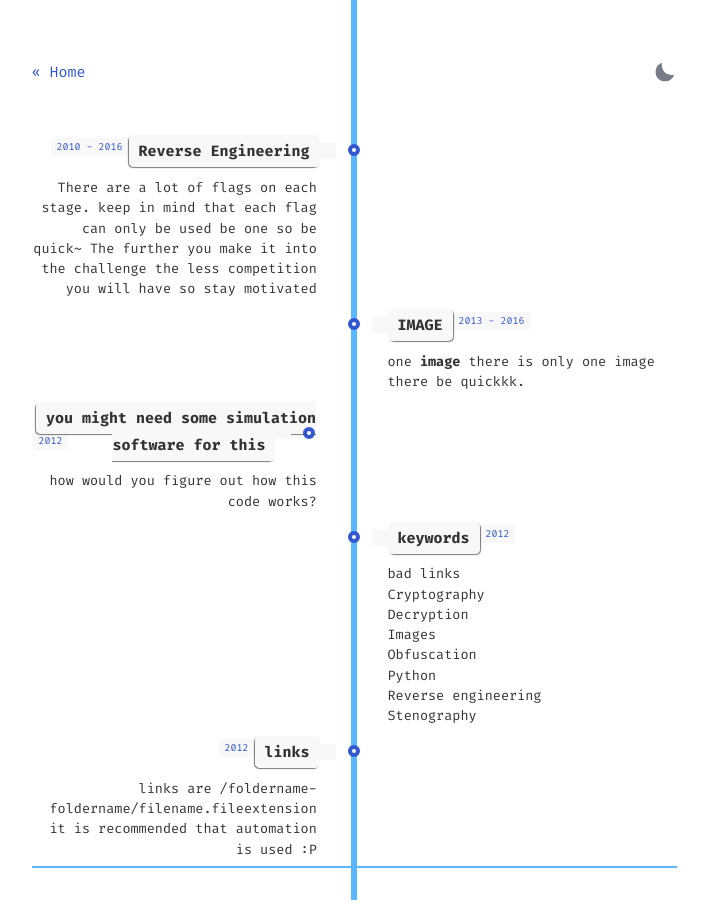
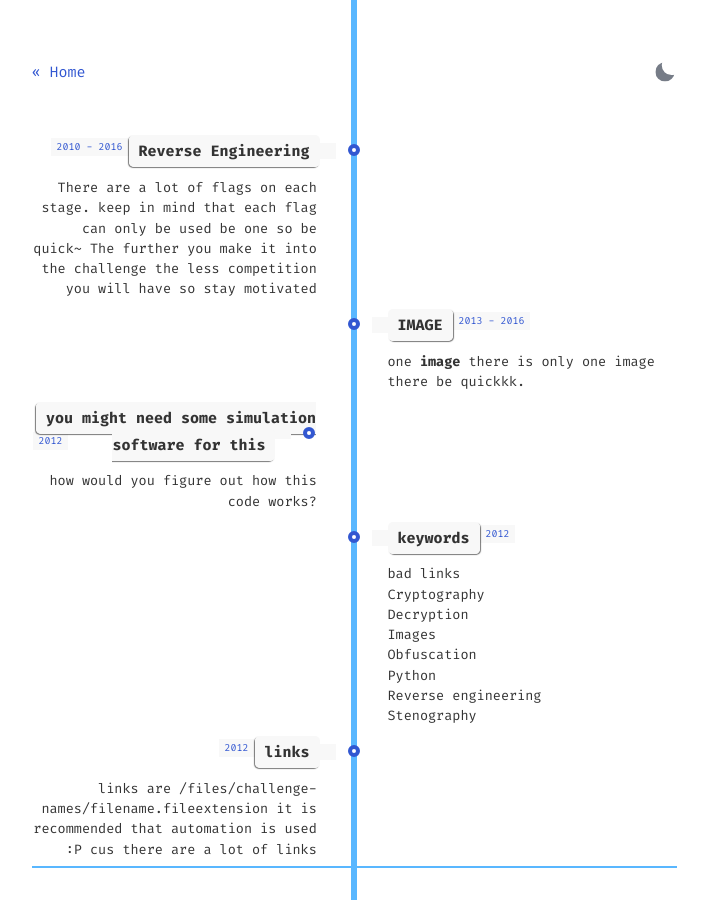
Before and after one commit to Jockky-dev/violet-rabbit-v2, a Jekyll site: the page built from about.html, in a window 1280 px wide. Shown: the whole page, without its empty margins (286-994 px from the left). Built offline with Jekyll 4.4.1, drawn with Linux system fonts in a browser that asks for light colours.

Commit message:
fixed files structure

```diff
--- a/about.html
+++ b/about.html
@@ -74,7 +74,7 @@ layout: about
                     <span class="time-wrapper"><span class="time">2012</span></span>
                 </div>
                 <div class="desc">
-                    links are /foldername-foldername/filename.fileextension it is recommended that automation is used :P
+                    links are /files/challenge-names/filename.fileextension it is recommended that automation is used :P cus there are a lot of links
                 </div>
             </div>
         </li>
```
Also changed, not shown: 5 other files.
